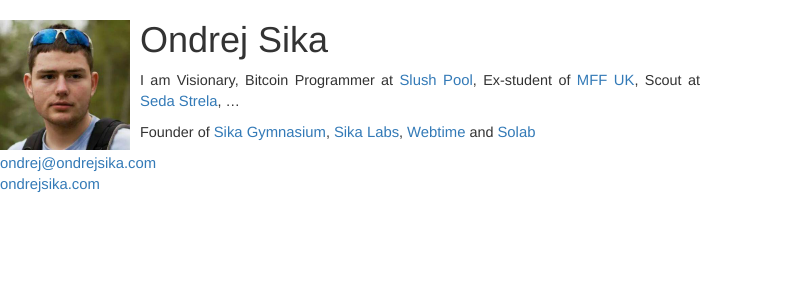
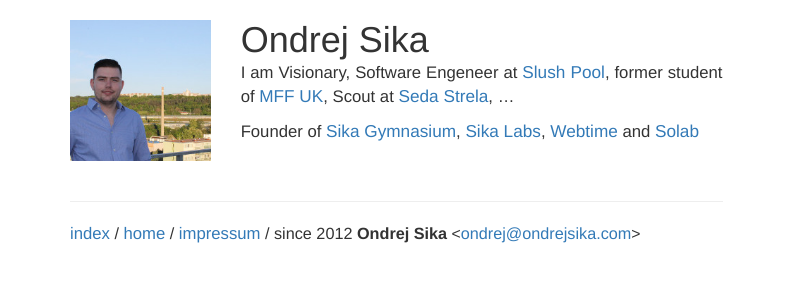
Before and after one commit to ondrejsika/ondrejsika.com, a Jekyll site: the page built from ondrej/index.md, in a window 1280 px wide. Shown: the top 300 px of the page, without its empty margins (0-786 px from the left). Built offline with Jekyll 4.4.1, drawn with Linux system fonts in a browser that asks for light colours; comment, search, counter and statistics services are not loaded.

Commit message:
ondrej - update

```diff
--- /dev/null
+++ b/_layouts/with_photo.html
@@ -0,0 +1,13 @@
+---
+layout: default
+noheader: true
+---
+
+<div class="row" style="margin-top: 20px">
+    <div class="col-md-3" style="margin-bottom: 20px;">
+        <img src="/ondrej/photo/ondrejsika1_200px.jpg" class="img-responsive">
+    </div>
+    <div class="col-md-9">
+        {{ content }}
+    </div>
+</div>
--- a/ondrej/index.md
+++ b/ondrej/index.md
@@ -1,26 +1,16 @@
 ---
-layout: base
+layout: with_photo
+noheader: true
 ---
 
 <style>
-body {
-    max-width: 50em;
-}
-
-@media screen and (min-width: 480px) {
-    img {
-        float: left;
-    }
+#ondrej-sika {
+    margin: 0;
 }
 </style>
 
-<img src="/static/content/profile/profile.jpg" width="130px" style=" margin-right: 10px;">
-
 # Ondrej Sika
 
-I am Visionary, Bitcoin Programmer at [Slush Pool](https://slushpool.com), Ex-student of [MFF UK](http://mff.cuni.cz), Scout at [Seda Strela](http://sedastrela.cz), ...
+I am Visionary, Software Engeneer at [Slush Pool](https://slushpool.com), former student of [MFF UK](http://mff.cuni.cz), Scout at [Seda Strela](http://sedastrela.cz), ...
 
 Founder of [Sika Gymnasium](https://sgy.cz), [Sika Labs](https://sikalabs.com), [Webtime](https://webtime.cz) and [Solab](https://solab.cz)
-
-<ondrej@ondrejsika.com>
-<br>[ondrejsika.com](https://ondrejsika.com)
```
